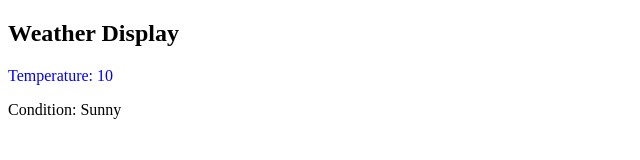
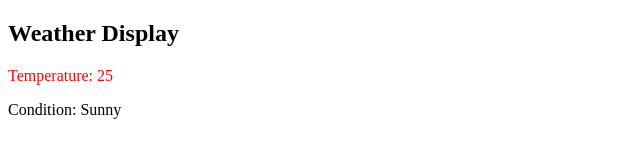
Before and after one commit to acciojob/conditional-weather-report-raza-shahi, a React app: page / in a window 1280 px wide. Shown: the top 160 px of the page, without its empty margins (0-640 px from the left). Built offline with nearby package versions, Linux system fonts and the light colour scheme.

Commit message:
fixed temp value

```diff
--- a/src/components/App.js
+++ b/src/components/App.js
@@ -4,7 +4,7 @@ import WeatherDisplay from "./WeatherDisplay";
 
 const App = () => {
   const [weather, setWeather] = useState({
-    temperature: 10,
+    temperature: 25,
     condition: "Sunny",
   });
   return (
```
